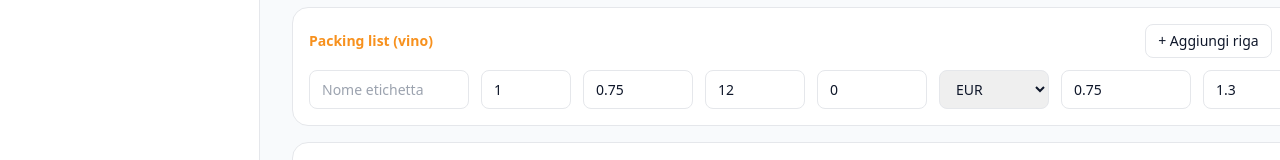
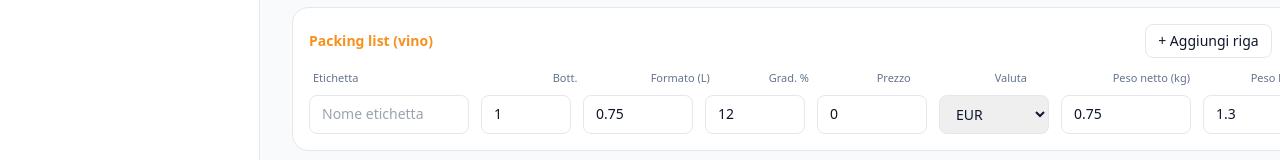
Before and after one commit to SPST-WINE/spst-dashboard, a Next.js app: page /dashboard/nuova/vino in a window 1280 px wide. Shown: the part 559-719 px from the top of the page. Built offline with nearby package versions, Linux system fonts and the light colour scheme; no server answers.

Commit message:
Update PackingListVino.tsx

```diff
--- a/components/nuova/PackingListVino.tsx
+++ b/components/nuova/PackingListVino.tsx
@@ -80,6 +80,19 @@ export default function PackingListVino({ value, onChange, onPickFile }: Props)
         </div>
       </div>
 
+      {/* TITOLI COLONNE */}
+      <div className="hidden md:grid md:grid-cols-[minmax(160px,1fr)_90px_110px_100px_110px_110px_130px_130px_auto] gap-2 px-1 pb-2 text-[11px] font-medium text-slate-500">
+        <div>Etichetta</div>
+        <div>Bott.</div>
+        <div>Formato (L)</div>
+        <div>Grad. %</div>
+        <div>Prezzo</div>
+        <div>Valuta</div>
+        <div>Peso netto (kg)</div>
+        <div>Peso lordo (kg)</div>
+        <div className="text-transparent">Azioni</div>
+      </div>
+
       <div className="space-y-3">
         {rows.map((r, i) => (
           <div
@@ -90,6 +103,7 @@ export default function PackingListVino({ value, onChange, onPickFile }: Props)
             <input
               className={inputCls}
               placeholder="Nome etichetta"
+              aria-label="Etichetta"
               value={r.etichetta}
               onChange={(e) => update(i, 'etichetta', e.target.value)}
             />
@@ -98,6 +112,7 @@ export default function PackingListVino({ value, onChange, onPickFile }: Props)
             <input
               className={inputCls}
               placeholder="1"
+              aria-label="Bottiglie"
               inputMode="numeric"
               value={r.bottiglie ?? ''}
               onChange={(e) => update(i, 'bottiglie', toNumOrNull(e.target.value))}
@@ -107,6 +122,7 @@ export default function PackingListVino({ value, onChange, onPickFile }: Props)
             <input
               className={inputCls}
               placeholder="0,75"
+              aria-label="Formato in litri"
               inputMode="decimal"
               value={r.formato_litri ?? ''}
               onChange={(e) => update(i, 'formato_litri', toNumOrNull(e.target.value))}
@@ -116,6 +132,7 @@ export default function PackingListVino({ value, onChange, onPickFile }: Props)
             <input
               className={inputCls}
               placeholder="12"
+              aria-label="Gradazione percentuale"
               inputMode="decimal"
               value={r.gradazione ?? ''}
               onChange={(e) => update(i, 'gradazione', toNumOrNull(e.target.value))}
@@ -125,6 +142,7 @@ export default function PackingListVino({ value, onChange, onPickFile }: Props)
             <input
               className={inputCls}
               placeholder="0"
+              aria-label="Prezzo unitario"
               inputMode="decimal"
               value={r.prezzo ?? ''}
               onChange={(e) => update(i, 'prezzo', toNumOrNull(e.target.value))}
@@ -133,6 +151,7 @@ export default function PackingListVino({ value, onChange, onPickFile }: Props)
             {/* Valuta */}
             <select
               className={inputCls}
+              aria-label="Valuta"
               value={r.valuta}
               onChange={(e) => update(i, 'valuta', e.target.value as Valuta)}
             >
@@ -145,6 +164,7 @@ export default function PackingListVino({ value, onChange, onPickFile }: Props)
             <input
               className={inputCls}
               placeholder="0,75"
+              aria-label="Peso netto per bottiglia (kg)"
               inputMode="decimal"
               value={r.peso_netto_bott ?? ''}
               onChange={(e) => update(i, 'peso_netto_bott', toNumOrNull(e.target.value))}
@@ -154,6 +174,7 @@ export default function PackingListVino({ value, onChange, onPickFile }: Props)
             <input
               className={inputCls}
               placeholder="1,3"
+              aria-label="Peso lordo per bottiglia (kg)"
               inputMode="decimal"
               value={r.peso_lordo_bott ?? ''}
               onChange={(e) => update(i, 'peso_lordo_bott', toNumOrNull(e.target.value))}
```
